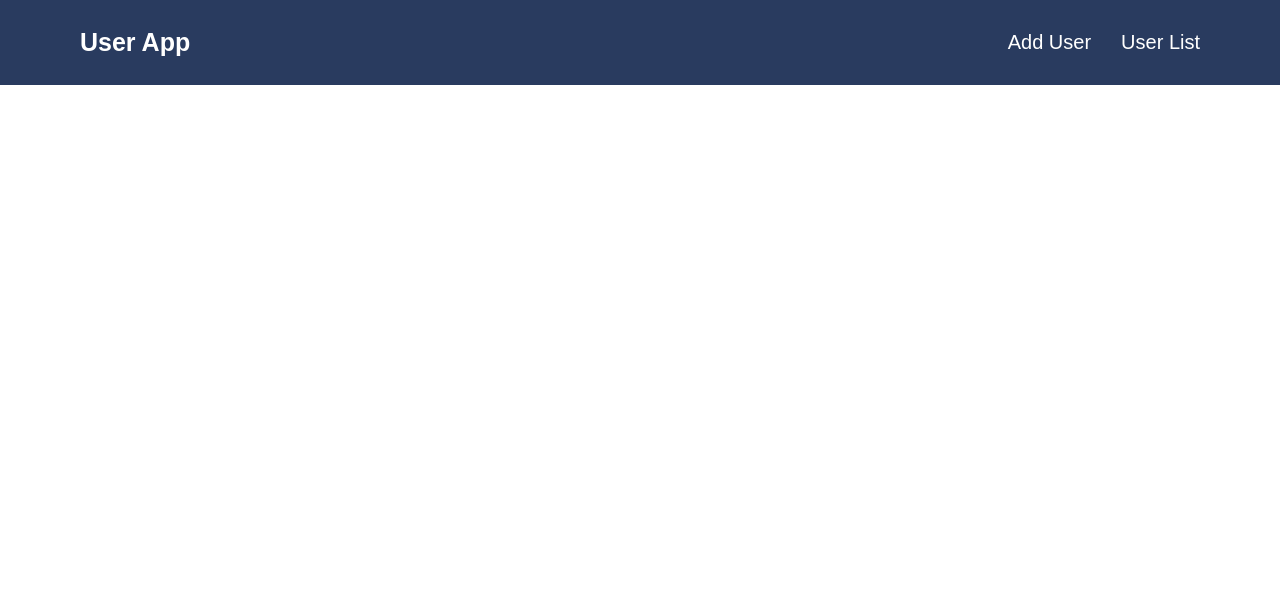
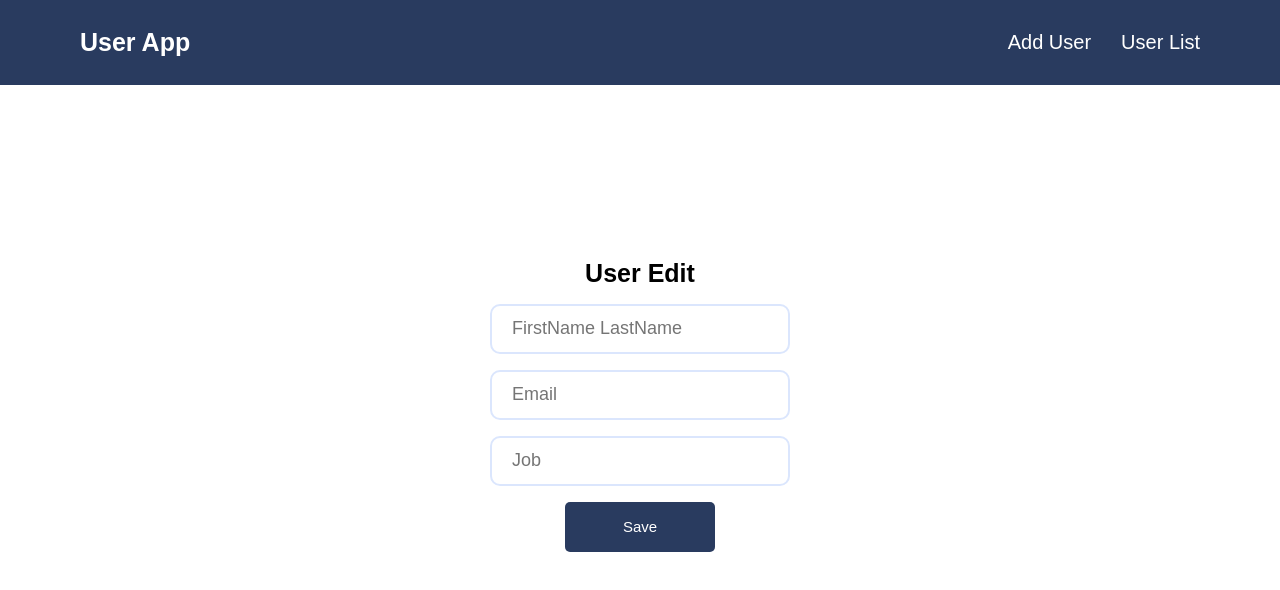
Before and after one commit to sefaekici/vue-express-crud, a Vue app in the folder client/: page /edit/1 in a window 1280 px wide. Shown: the top 590 px of the page. Built offline with nearby package versions, Linux system fonts and the light colour scheme; no server answers.

Commit message:
User Update Added To Client Side

```diff
--- a/client/src/components/UserDetail.vue
+++ b/client/src/components/UserDetail.vue
@@ -1,5 +1,7 @@
 <template>
-
+    <div class="user-detail">
+        UserDetail
+    </div>
 </template>
 
 <script>
--- a/client/src/components/UserEdit.vue
+++ b/client/src/components/UserEdit.vue
@@ -1,8 +1,54 @@
 <template>
     <div class="add-user">
-        <input v-model="name" required type="text" placeholder="FirstName LastName">
-        <input v-model="email" required type="email" placeholder="Email">
-        <input v-model="job" required type="text" placeholder="Job">
-        <button @click="saveUserToDb()">Save</button>
+        <h4>User Edit</h4>
+        <input v-model="currentUser.name"  required type="text" placeholder="FirstName LastName">
+        <input v-model="currentUser.email" required type="email" placeholder="Email">
+        <input v-model="currentUser.job" required type="text" placeholder="Job">
+        <button @click="updateUser()">Save</button>
     </div>
 </template>
+
+
+<script>
+import axios from "axios"
+export default {
+    data(){
+        return{
+             currentUser:{
+                 name:"",
+                 email:"",
+                 job:""
+             }
+        }
+
+    },
+    methods:{
+        updateUser(){
+
+            axios.put("http://localhost:5000/users/"+this.$route.params.id,{
+                ...this.currentUser
+            })
+            .then(()=>console.log("Başarılı"))
+            .catch(err=>console.log(err))
+        }
+    },
+    created(){
+        axios.get("http://localhost:5000/users/"+this.$route.params.id)
+        .then(data=>{
+            console.log(data)
+            this.currentUser=data.data;
+        })
+    }
+}
+</script>
+
+
+
+<style lang="scss">
+    .add-user{
+        h4{
+            font-size: 25px;
+            margin-bottom:1rem;
+        }
+    }
+</style>
--- a/client/src/components/UserList.vue
+++ b/client/src/components/UserList.vue
@@ -8,8 +8,8 @@
                     <span>{{user.name}}</span>
                </div>
                <div class="update-icons">
-                   <i class="fas fa-info"></i>
-                   <i class="fas fa-pencil-alt"></i>
+                   <i class="fas fa-info" @click="pushDetailPage(user._id)"></i>
+                   <i class="fas fa-pencil-alt" @click="pushEditPage(user._id)"></i>
                    <i class="fas fa-trash-alt" @click="deleteUserFromDatabase(user._id)"></i>
                </div>
             </li>
@@ -48,7 +48,13 @@ export default {
                    return user._id!=id
                 })
             this.users=newUsers;
-        }
+        },
+        pushDetailPage(id){
+            this.$router.push({path:"/"+id,params:{id}})
+        },
+        pushEditPage(id){
+            this.$router.push({path:"edit/"+id,params:{id}})
+        },
     }
 }
 </script>
--- a/client/src/router/index.js
+++ b/client/src/router/index.js
@@ -2,11 +2,15 @@ import Vue from "vue";
 import VueRouter from "vue-router";
 import AddUser from "../components/AddUser.vue";
 import UserList from "../components/UserList.vue";
+import UserDetail from "../components/UserDetail.vue";
+import UserEdit from "../components/UserEdit.vue";
 Vue.use(VueRouter);
 
 const routes = [
   { path: "/adduser", component: AddUser },
   { path: "/", component: UserList },
+  { path: "/:id", component: UserDetail },
+  { path: "/edit/:id", component: UserEdit },
 ];
 
 const router = new VueRouter({
```
Also changed, not shown: 1 other file (tests, documents, lock files or other folders).
